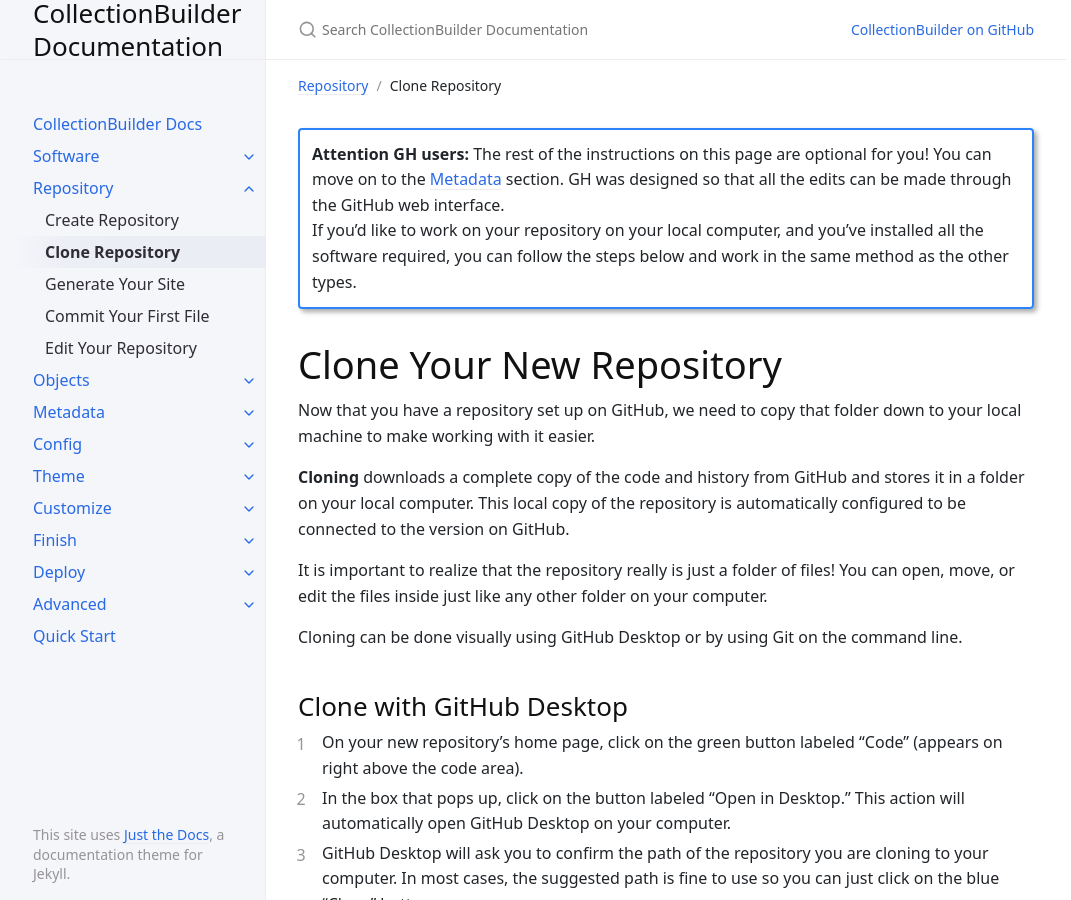
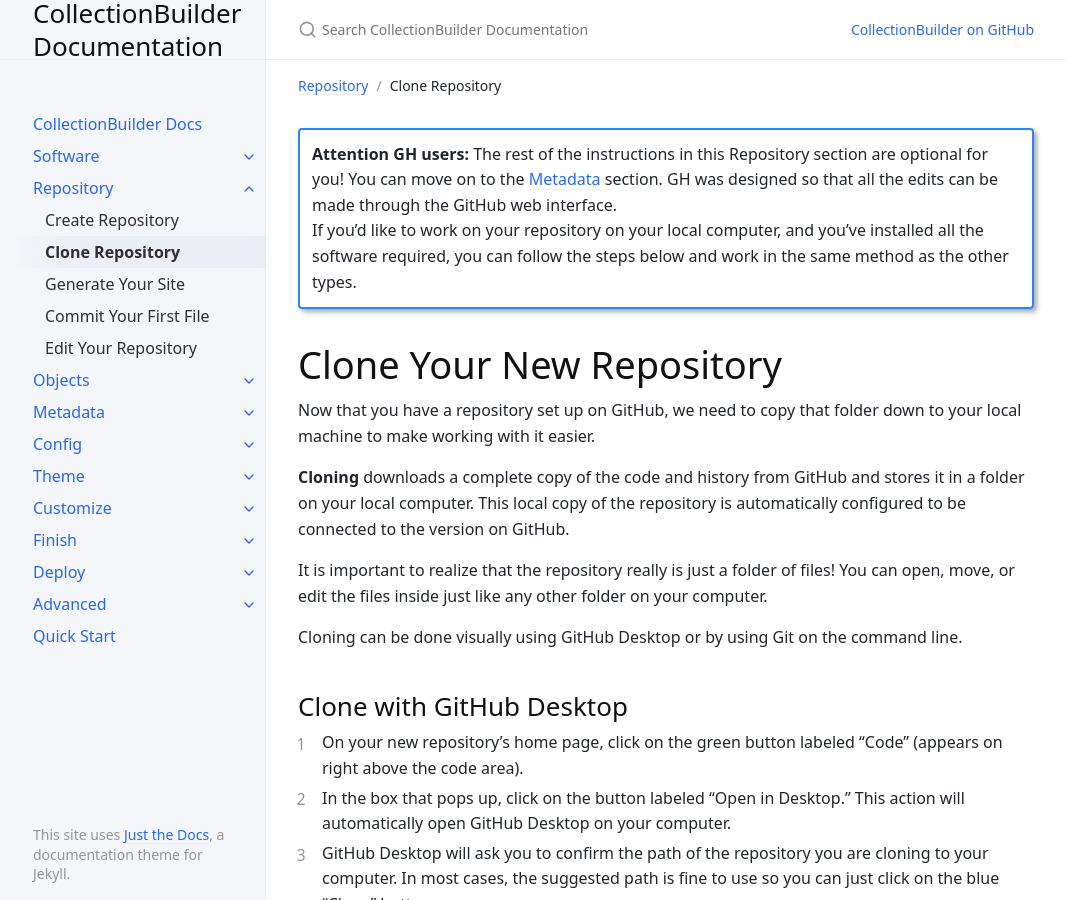
Before and after one commit to CollectionBuilder/cb-docs, a Jekyll site: the page built from docs/02_repository/clone.md, in a window 1280 px wide and 900 px high. Shown: the whole window, without its empty margins (106-1177 px from the left). Built offline with Jekyll 4.4.1, drawn with Linux system fonts in a browser that asks for light colours.

Commit message:
tweak clone

```diff
--- a/docs/02_repository/clone.md
+++ b/docs/02_repository/clone.md
@@ -5,8 +5,8 @@ nav_order: 2
 ---
 
 {:.alert .alert-blue}
-**Attention GH users:** The rest of the instructions on this page are optional for you!
-You can move on to the [Metadata](/docs/03_metadata/) section.
+**Attention GH users:** The rest of the instructions in this Repository section are optional for you!
+You can move on to the [Metadata]({{ '/docs/03_metadata/' | relative_url }}) section.
 GH was designed so that all the edits can be made through the GitHub web interface. <br>
 If you'd like to work on your repository on your local computer, and you've installed all the software required, you can follow the steps below and work in the same method as the other types.
 
```
